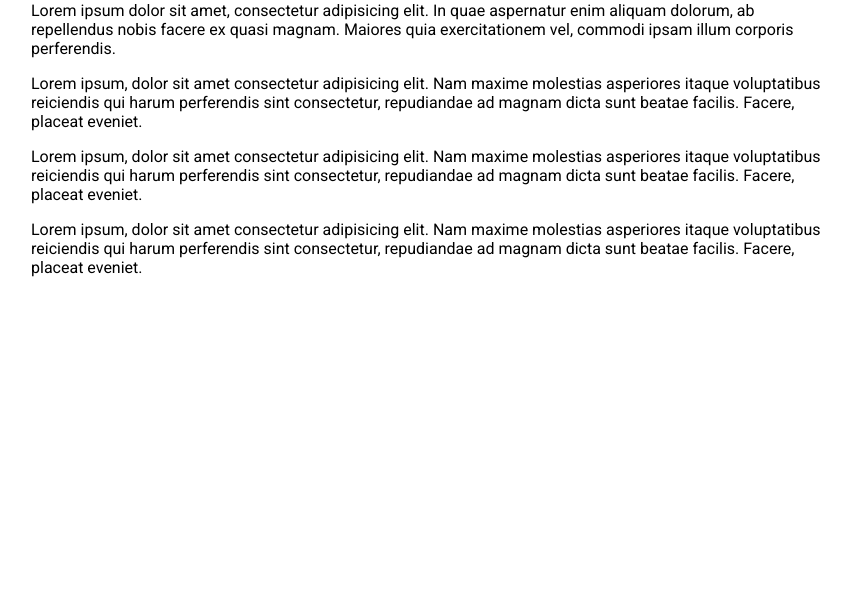
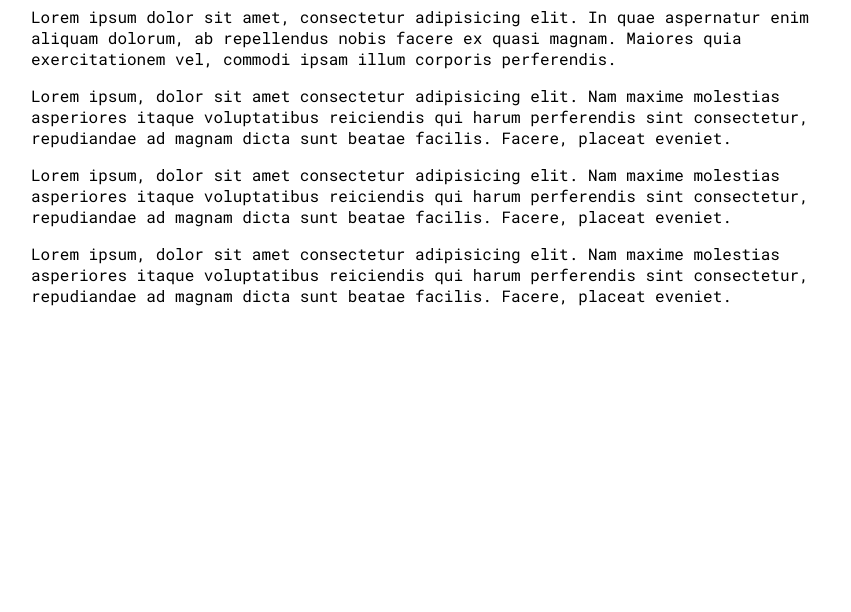
Before and after one commit to Skared123/blog, a plain HTML site: page desktop1.html in a window 1280 px wide. Shown: the part 188-800 px from the top of the page, without its empty margins (209-1060 px from the left). Drawn offline with Linux system fonts and the light colour scheme.

Commit message:
Cambio de Font y heightline

```diff
--- a/desktop1.html
+++ b/desktop1.html
@@ -6,7 +6,7 @@
     <meta name="viewport" content="width=device-width, initial-scale=1.0">
     <title>Desktop1</title>
     <link rel="stylesheet" href="styles.css">
-    <link href="https://fonts.googleapis.com/css2?family=Roboto&display=swap" rel="stylesheet">
+    <link href="https://fonts.googleapis.com/css2?family=Roboto&family=Roboto+Mono&display=swap" rel="stylesheet">
 </head>
 <body>
     <main>
--- a/styles.css
+++ b/styles.css
@@ -1,5 +1,5 @@
 *{
-    font-family: 'Roboto', sans-serif;
+    font-family: 'Roboto Mono', monospace;
 }
 main{
     width: 800px;
```
Also changed, not shown: index.html (+1 -1 lines).
